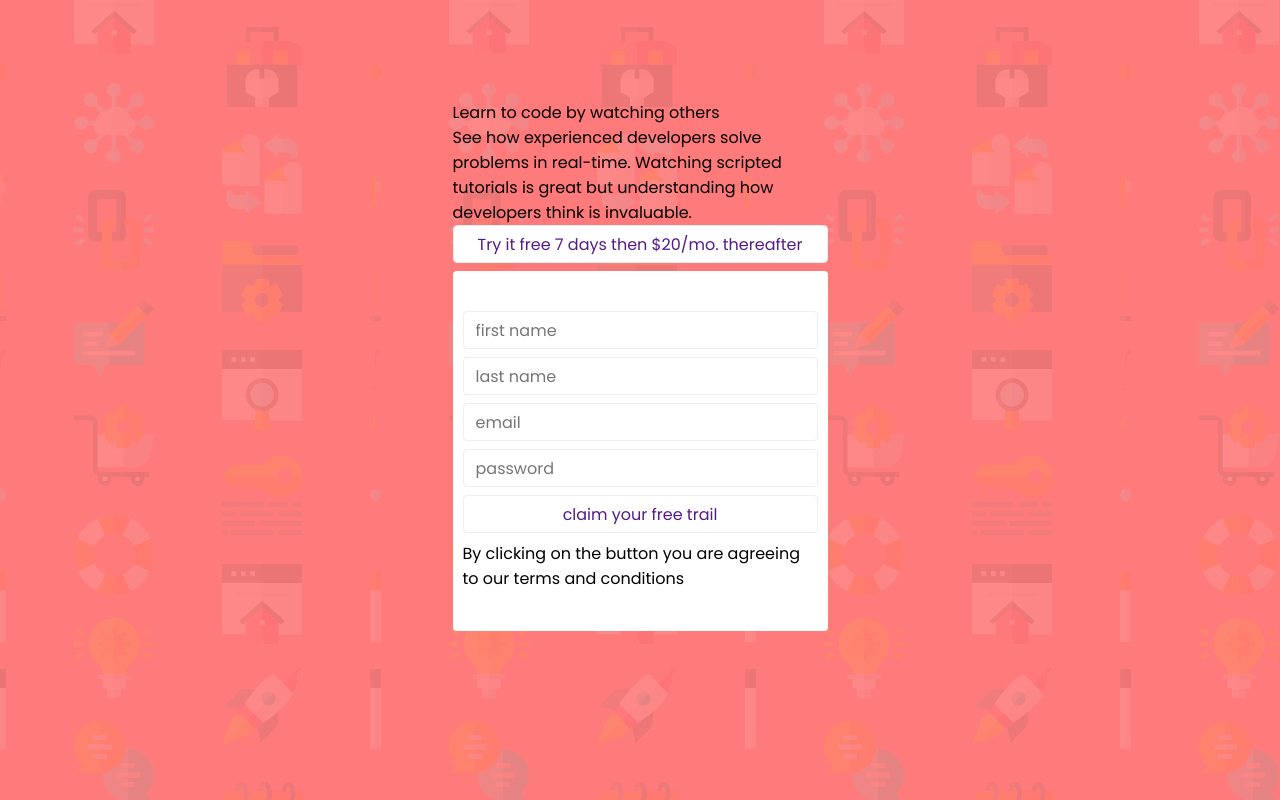
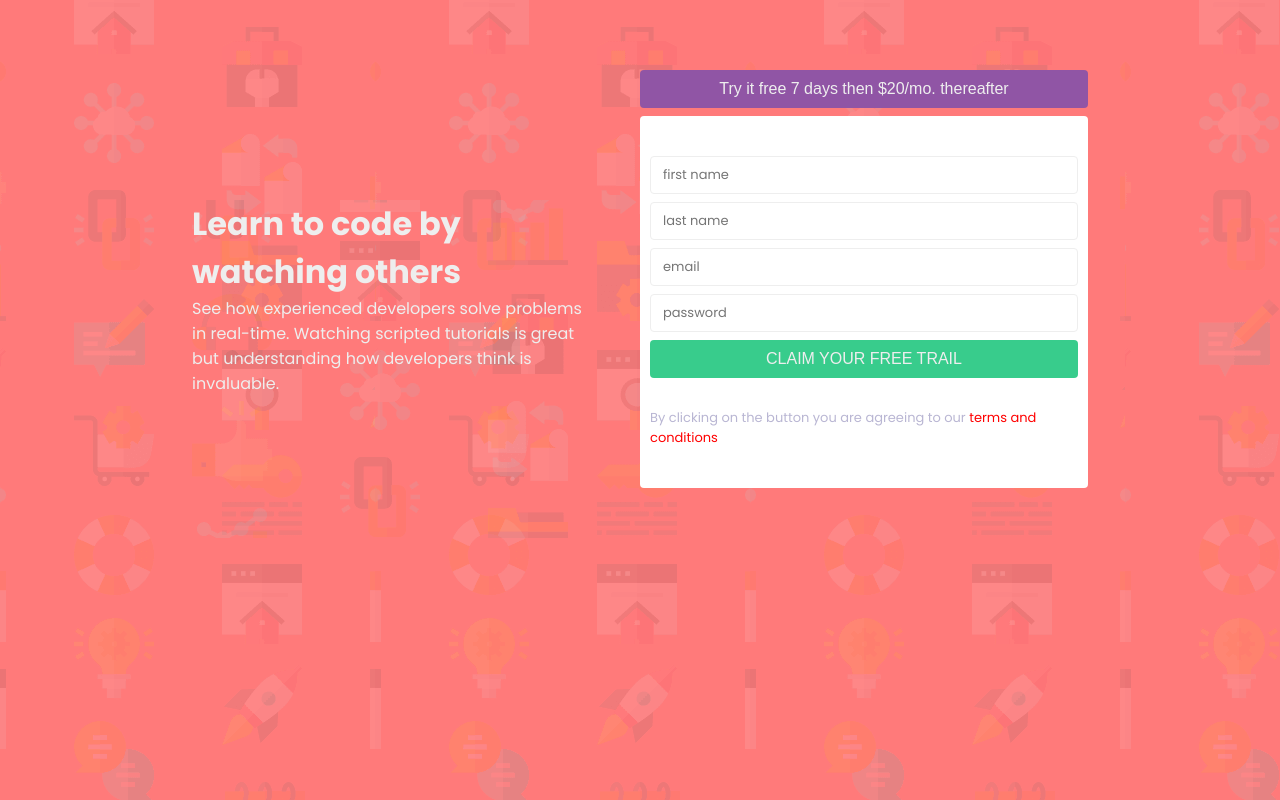
Before and after one commit to chiomavera/registration-form, a plain HTML site: page index.html in a window 1280 px wide. Drawn offline with Linux system fonts and the light colour scheme.

Commit message:
desktop layout designed and few adjustment made

```diff
--- a/index.html
+++ b/index.html
@@ -15,13 +15,13 @@
 
 <body>
     <div class="container">
-        <div>
-            <p>Learn to code by watching others</p>
+        <div class="text-box">
+            <p class="big-text">Learn to code by watching others</p>
             <p>See how experienced developers solve problems in real-time. Watching scripted tutorials is great but
                 understanding how developers think is invaluable.</p>
         </div>
         <div>
-            <div class="form-group"><button class="form-control" type="submit"><a href="">Try it free 7 days <span>then $20/mo.
+            <div class="form-group"><button class="form-control trail-button" type="submit"><a href="">Try it free 7 days <span>then $20/mo.
                 thereafter</span></a></button></div>
             <form action="">
                 <div class="form-group">
@@ -41,13 +41,13 @@
                 </div>
 
                 <div class="form-group">
-                    <button type="submit" class="form-control">
-                        <a href="">claim your free trail</a>
+                    <button type="submit" class="form-control claim-button">
+                        <a href="">Claim your free trail</a>
                     </button>
                 </div>
 
-                <p>
-                    By clicking on the button you are agreeing to our <span>terms and conditions</span>
+                <p class="para">
+                    By clicking on the button you are agreeing to our <span class="red-text">terms and conditions</span>
                 </p>
             </form>
         </div>
--- a/styles.css
+++ b/styles.css
@@ -14,7 +14,7 @@
 
 body{
     font-family: 'Poppins', sans-serif;
-    font-size: 16px;
+    font-size: 1rem;
 }
 
 body::before{
@@ -32,45 +32,105 @@ body::before{
 
 a{
     text-decoration: none;
+    color: #eee;
+}
+
+p{
+    font-weight: 400;
+}
+
+p{
+    color: #eee;
+}
+
+.big-text{
+    font-weight: 700;
+    font-size: 2rem;
 }
 
 .container{
-    max-width: 375px;
-    margin: 100px auto;
-    /* display: flex; */
+    max-width: 70%;
+    margin: 50px auto 0 auto;
     display: grid;
     grid-template-columns: 1fr;
-
-
 }
 
 form{
     background: #fff;
-    padding: 2.5rem 0.625rem;
-    border-radius: 0.25rem;
+    padding: 40px 10px;
+    border-radius: 4px;
     margin: auto auto 50px;
 }
 
-input,
-button{
+input{
     margin: 0;
     font-family: inherit;
-    font-size: 16px;
+    font-size: small;
 }
 
 .form-group{
-    margin: 0 auto 0.5rem auto;
+    margin: 0 auto 8px auto;
 }
 
 .form-control {
     display: block;
     width: 100%;
-    height: 2.375rem;
-    padding: 0.375rem 0.75rem;
+    height: 38px;
+    padding: 6px 12px;
     color: rgba(78, 78, 78);
     background-color: #fff;
     background-clip: padding-box;
     border: 1px solid #eee;
-    border-radius: 0.25rem;
+    border-radius: 4px;
     transition: border-color 0.15s ease-in-out, box-shadow 0.15s ease-in-out;
 }
+
+
+.claim-button {
+    background: var(--green);
+    text-transform: uppercase;
+    color: #fff;
+    border: none;
+    margin-bottom: 30px;
+
+}
+
+.trail-button {
+    background: var(--blue);
+    color: #fff;
+    border: none;
+   margin-top: 20px;
+
+}
+
+.para{
+    color: var(--grayish-blue);
+    font-size: small;
+}
+
+.trail-button, .claim-button{
+    font-size: inherit;
+}
+
+.red-text{
+    color: red;
+}
+
+
+@media (min-width: 768px) {
+    .container{
+        grid-template-columns: repeat(2, 1fr);
+    }
+
+    .text-box{
+        width: 400px;
+        margin-top: 150px;
+        background-image: url(../images/bg-intro-desktop.png);
+    }
+}
+
+@media (max-width: 500px) {
+    .trail-button{
+        font-size: 12px;
+    }
+}
```
